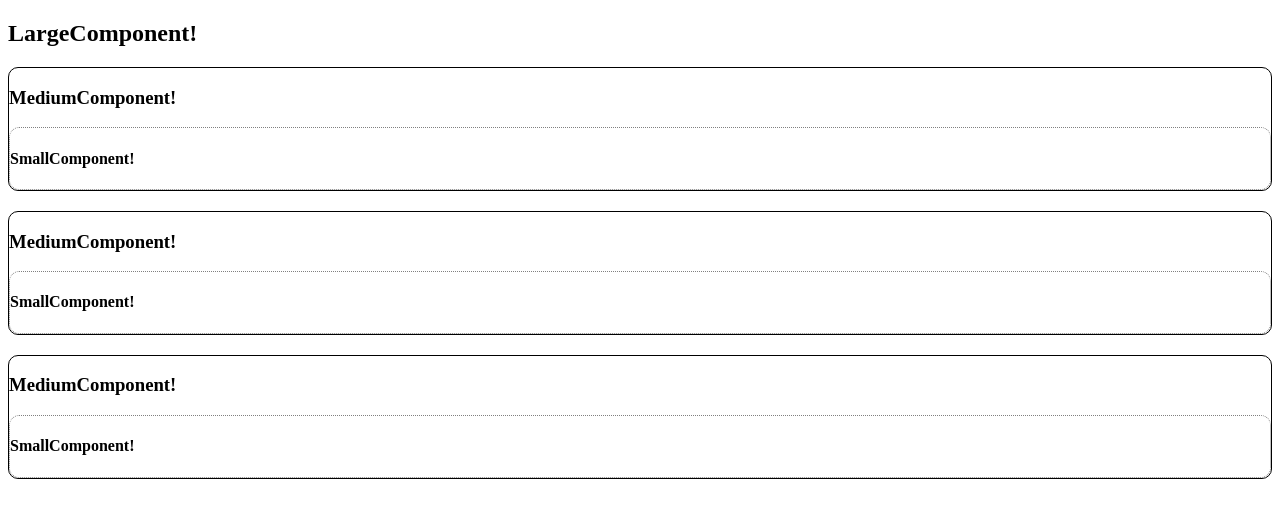
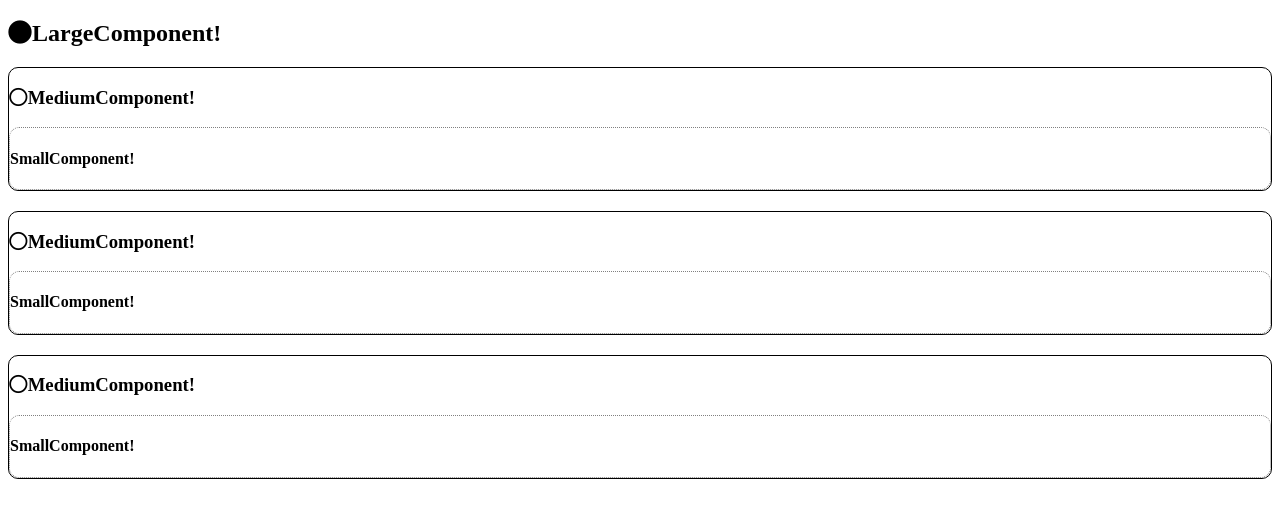
Before and after one commit to mascii/vue-mount-test, a Vue app: page /#/ in a window 1280 px wide. Shown: the top 518 px of the page. Built offline with nearby package versions, Linux system fonts and the light colour scheme.

Commit message:
fontawesome test

```diff
--- a/src/components/LargeComponent.vue
+++ b/src/components/LargeComponent.vue
@@ -1,6 +1,6 @@
 <template>
   <div>
-    <h2>LargeComponent!</h2>
+    <h2><i class="fas fa-circle"></i>LargeComponent!</h2>
     <MediumComponent class="medium-comp" />
     <MediumComponent class="medium-comp ma_t-20" />
     <MediumComponent class="medium-comp ma_t-20" />
--- a/src/components/MediumComponent.vue
+++ b/src/components/MediumComponent.vue
@@ -1,6 +1,6 @@
 <template>
   <div>
-    <h3>MediumComponent!</h3>
+    <h3><i class="far fa-circle"></i>MediumComponent!</h3>
     <SmallComponent class="small-comp" />
   </div>
 </template>
```
